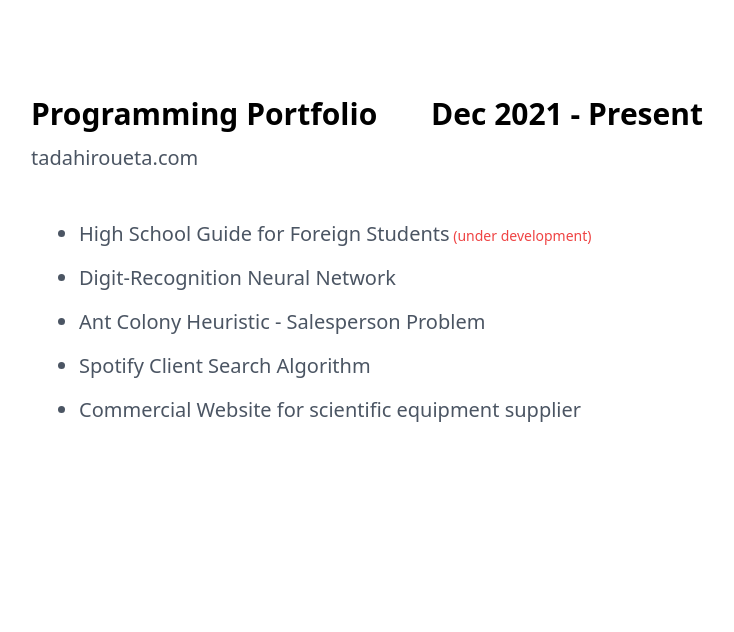
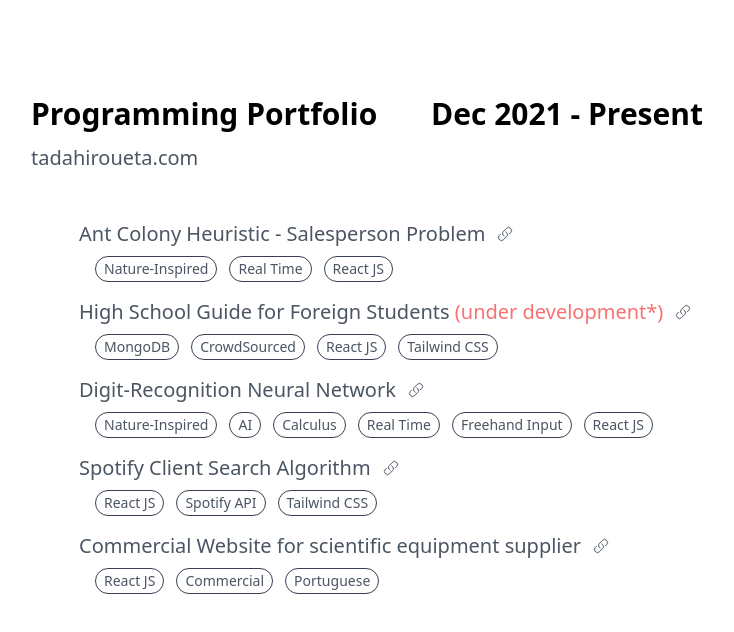
Before and after one commit to tadahiroueta/landing-page, a JavaScript app: page / in a window 1280 px wide. Shown: the top 632 px of the page, without its empty margins (273-1007 px from the left). Built offline with nearby package versions, Linux system fonts and the light colour scheme.

Commit message:
added links and topics

```diff
--- a/package.json
+++ b/package.json
@@ -3,6 +3,7 @@
   "version": "0.1.0",
   "private": true,
   "dependencies": {
+    "@heroicons/react": "^2.0.18",
     "@testing-library/jest-dom": "^5.16.5",
     "@testing-library/react": "^13.4.0",
     "@testing-library/user-event": "^13.5.0",
--- a/src/App.js
+++ b/src/App.js
@@ -1,41 +1,59 @@
+import { LinkIcon } from "@heroicons/react/24/outline"
+
+function Box({ children }) {
+  return (
+    <div key={ children } className="py-0.5 px-2 text-sm border border-gray-700 rounded-full ml-4">
+      { children }
+    </div>
+  )
+}
+
+function Link({ to, className, children, topics }) {
+  return (
+    <div key={ to } className="space-y-2">
+      <a href={ to } className="flex items-center space-x-3">
+        <div>{ children }</div>
+        <LinkIcon className="h-4"/>
+      </a>
+      <div className="flex space-x-3">
+        { topics && topics.map(topic => (
+          <Box>{ topic }</Box>
+        ))}
+      </div>
+    </div>
+  )
+}
+
 export default function App() {
   return (
     <div className="flex justify-center">
       <div className="my-12 mx-6 flex flex-col space-y-8 md:my-24 md:w-[42rem]
         md:space-y-3">
-
+        {/* header */}
         <div className="space-y-3 font-semibold md:flex md:justify-between md:space-y-0">
           <div className="text-2xl md:text-3xl">Programming Portfolio</div>
-          <div className="text-right text-lg md:text-3xl">Dec 2021 - Present</div>
+          <div className="text-lg text-right md:text-3xl">Dec 2021 - Present</div>
         </div>
-
-        <div className="text-gray-600 space-y-6 md:space-y-12">
-
+        {/* content */}
+        <div className="space-y-8 text-gray-600 md:space-y-12">
           <a href="https://tadahiroueta.com/" className="text-xl">tadahiroueta.com</a>
-
-          <ul className="list-disc ml-5 text-base space-y-4 md:ml-12 md:text-xl">
-            <li>
-              <a href="https://bridgeamerica.org/">High School Guide for Foreign
-                Students<span className="text-red-500 text-sm float-top"> (under
-                development)</span></a>
-            </li>
-            <li>
-              <a href="https://digit.tadahiroueta.com">Digit-Recognition Neural Network</a>
-            </li>
-            <li>
-              <a href="https://pheromones.tadahiroueta.com">Ant Colony Heuristic -
-                Salesperson Problem</a>
-            </li>
-            <li>
-              <a href="https://playlist.tadahiroueta.com">Spotify Client Search Algorithm
-                </a>
-            </li>
-            <li>
-              <a href="https://mmvacuo.tadahiroueta.com">Commercial Website for scientific
-                equipment supplier</a>
-            </li>
-          </ul>
-
+          <div className="ml-5 space-y-4 text-base list-disc md:ml-12 md:text-xl">
+            <Link to="https://pheromones.tadahiroueta.com" topics={ ["Nature-Inspired", "Real Time", "React JS"] }>
+              Ant Colony Heuristic - Salesperson Problem
+            </Link>
+            <Link to="https://bridgeamerica.org/" topics={ ["MongoDB", "CrowdSourced", "React JS", "Tailwind CSS"] }>
+              High School Guide for Foreign Students <span className="text-red-400"> (under development*)</span>
+            </Link>
+            <Link to="https://digit.tadahiroueta.com" topics={ ["Nature-Inspired", "AI", "Calculus", "Real Time", "Freehand Input", "React JS"] }>
+              Digit-Recognition Neural Network
+            </Link>
+            <Link to="https://spotifier.tadahiroueta.com" topics={ ["React JS", "Spotify API", "Tailwind CSS"] }>
+              Spotify Client Search Algorithm
+            </Link>
+            <Link to="https://mmvacuo.tadahiroueta.com" topics={ ["React JS", "Commercial", "Portuguese"] }>
+              Commercial Website for scientific equipment supplier
+            </Link>
+          </div>
         </div>
       </div>
     </div>
```
Also changed, not shown: 1 other file (tests, documents, lock files or other folders).
